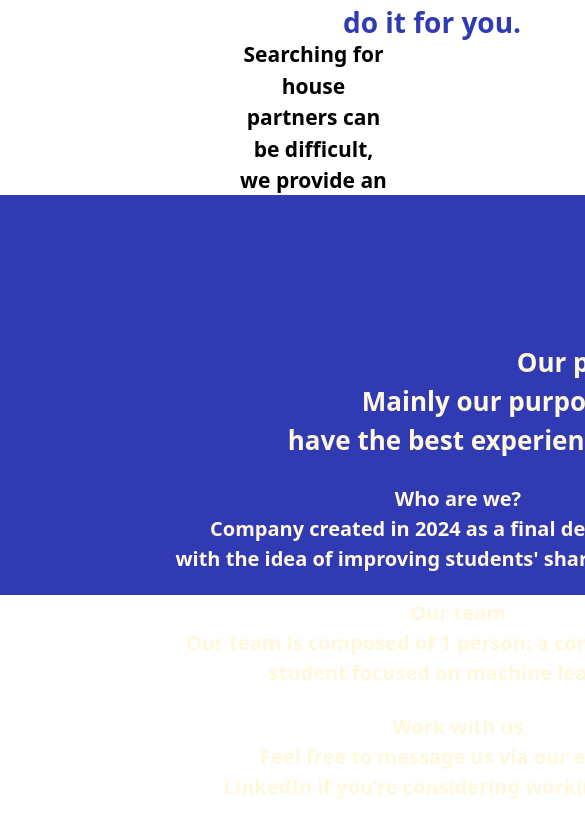
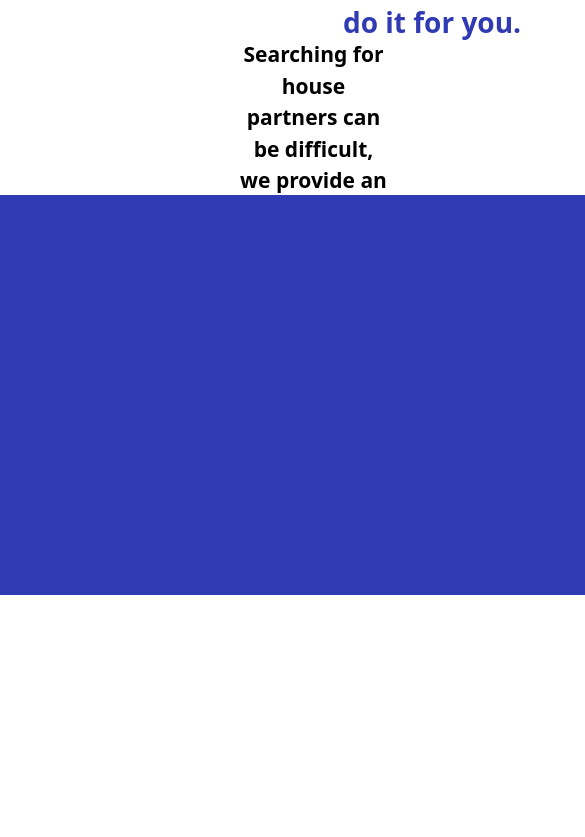
Before and after one commit to luismidv/TFGDeploy, a React (Vite) app: page / in a window 390 px wide. Shown: the part 3064-3901 px from the top of the page, 585 px wide, since content can reach past the window. Built offline with nearby package versions, Linux system fonts and the light colour scheme.

Commit message:
Responsive trials

```diff
--- a/src/App.jsx
+++ b/src/App.jsx
@@ -109,7 +109,7 @@ export function Headers(){
 
 export function Footeras(){
   return(
-    <section className="about-us px-4 py-12 md:py-16 lg:py-20 max-w-4xl mx-auto text-center md:text-left">
+    <section className="about-us px-4 py-12 md:py-16 lg:py-20 w-full text-center md:text-left">
   <h1 className="about-us-h1 mb-6">About us</h1>
 
   <div className="space-y-6">
```
